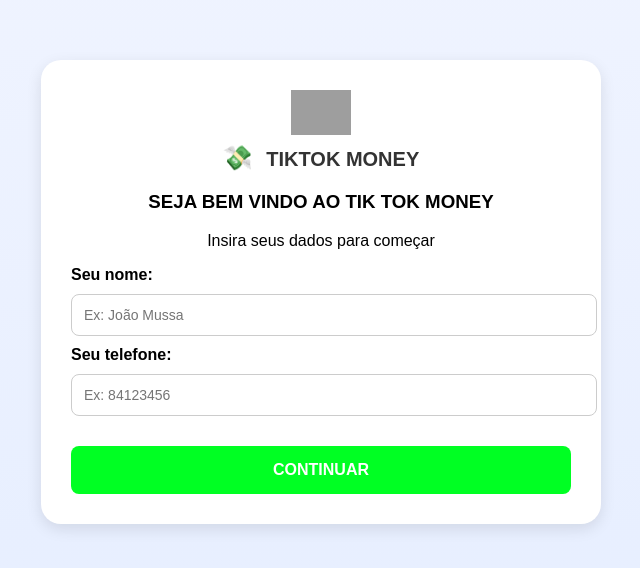
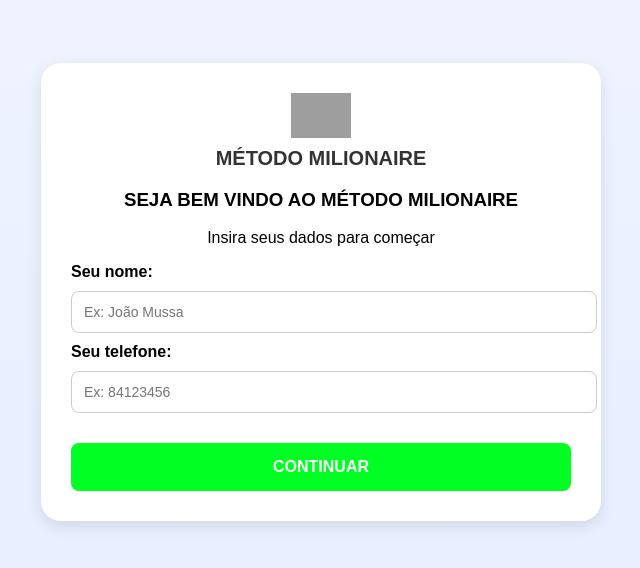
Before and after one commit to HenriqueBorbinha10/acelerador, a plain HTML site: page index.html in a window 1280 px wide. Shown: the part 108-676 px from the top of the page, without its empty margins (319-959 px from the left). Drawn offline with Linux system fonts and the light colour scheme; grey boxes are pictures that could not be loaded.

Commit message:
Update index.html

```diff
--- a/index.html
+++ b/index.html
@@ -1,9 +1,9 @@
 <!DOCTYPE html>
 <html lang="pt-BR">
 <head>
-  <meta charset="UTF-8">
-  <meta name="viewport" content="width=device-width, initial-scale=1.0">
-  <title>TIKTOK MONEY</title>
+  <meta charset="UTF-8" />
+  <meta name="viewport" content="width=device-width, initial-scale=1" />
+  <title>MÉTODO MILIONAIRE</title>
   <style>
     body { margin: 0; font-family: Arial, sans-serif; background: linear-gradient(to bottom, #f0f4ff, #e6eeff); display: flex; justify-content: center; align-items: center; min-height: 100vh; }
     .step { display: none; background: white; border-radius: 20px; padding: 30px; max-width: 500px; width: 90%; box-shadow: 0 5px 15px rgba(0,0,0,0.1); text-align: center; position: relative; }
@@ -30,16 +30,16 @@
 
 <!-- Etapa 1 -->
 <div id="step1" class="step active">
-  <img class="tik-logo" src="https://pngimg.com/uploads/tiktok/tiktok_PNG14.png" alt="TikTok Logo">
-  <div class="app-icon"><span>💸</span> TIKTOK MONEY</div>
-  <h3>SEJA BEM VINDO AO TIK TOK MONEY</h3>
+  <img class="tik-logo" src="https://img.freepik.com/vetores-premium/slogan-milionario-com-ilustracao-vetorial-de-dinheiro-voador-em-fundo-preto_241806-932.jpg" alt="Método Milionaire Logo" />
+  <div class="app-icon">MÉTODO MILIONAIRE</div>
+  <h3>SEJA BEM VINDO AO MÉTODO MILIONAIRE</h3>
   <p>Insira seus dados para começar</p>
 
   <div style="text-align: left; font-weight: bold;">Seu nome:</div>
-  <input type="text" placeholder="Ex: João Mussa" id="nome" required>
+  <input type="text" placeholder="Ex: João Mussa" id="nome" required />
 
   <div style="text-align: left; font-weight: bold;">Seu telefone:</div>
-  <input type="tel" placeholder="Ex: 84123456" id="telefone" required oninput="this.value=this.value.replace(/[^0-9]/g,'')">
+  <input type="tel" placeholder="Ex: 84123456" id="telefone" required oninput="this.value=this.value.replace(/[^0-9]/g,'')" />
 
   <button class="btn" onclick="nextStep(2)">CONTINUAR</button>
 </div>
@@ -50,9 +50,9 @@
     <div class="back-arrow">⬅️</div>
     <div class="back-text">VOLTAR</div>
   </div>
-  <div class="app-icon"><span>💸</span> TIKTOK MONEY</div>
+  <div class="app-icon"><span>💸</span> MÉTODO MILIONAIRE</div>
 
-  <button class="btn" onclick="window.open('https://drive.google.com/file/d/1WFTHym0QUaxledZ_KXvKBKBkHWYunlYT/view?usp=sharing', '_blank')">CLIQUE AQUI E COMEÇE AGORA</button>
+  <!-- Botão removido conforme solicitado -->
 
   <div class="tutorial-card">
     <strong>TUTORIAL RÁPIDO:</strong>
@@ -66,12 +66,12 @@
 
   <div class="option-container">
     <div class="option-button" onclick="nextStep(4)">
-      <img src="https://toppng.com/uploads/preview/tiktok-logo-wihout-background-116616376201hldnesyti.png" alt="TikTok">
+      <img src="https://toppng.com/uploads/preview/tiktok-logo-wihout-background-116616376201hldnesyti.png" alt="TikTok" />
       VIDEOS VIRAIS PRONTOS
     </div>
 
     <div class="option-button" onclick="nextStep(3)">
-      <img src="https://upload.wikimedia.org/wikipedia/commons/thumb/0/0e/Shopee_logo.svg/1442px-Shopee_logo.svg.png" alt="Shopee">
+      <img src="https://upload.wikimedia.org/wikipedia/commons/thumb/0/0e/Shopee_logo.svg/1442px-Shopee_logo.svg.png" alt="Shopee" />
       LINKS DOS PRODUTOS
     </div>
   </div>
```
